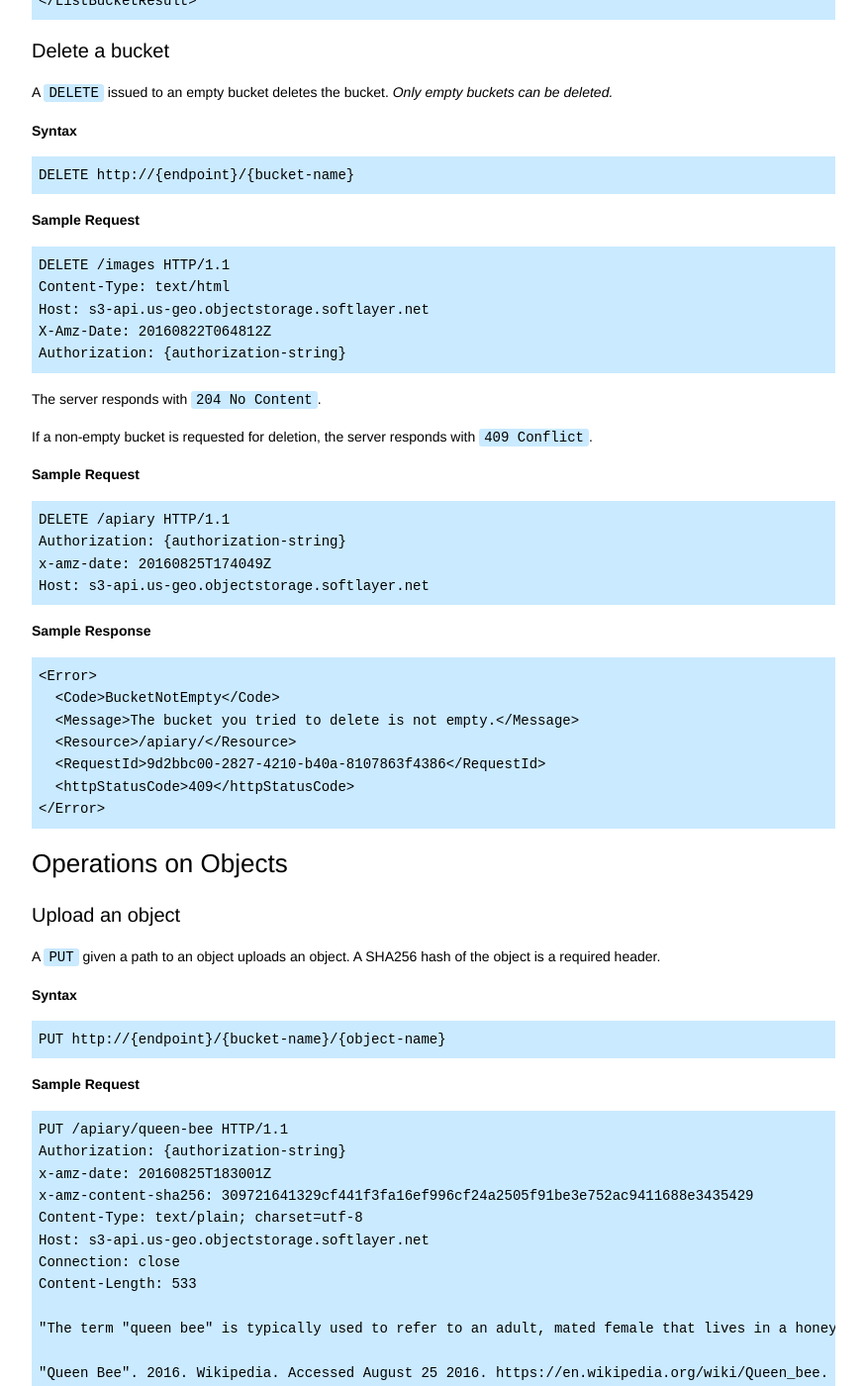
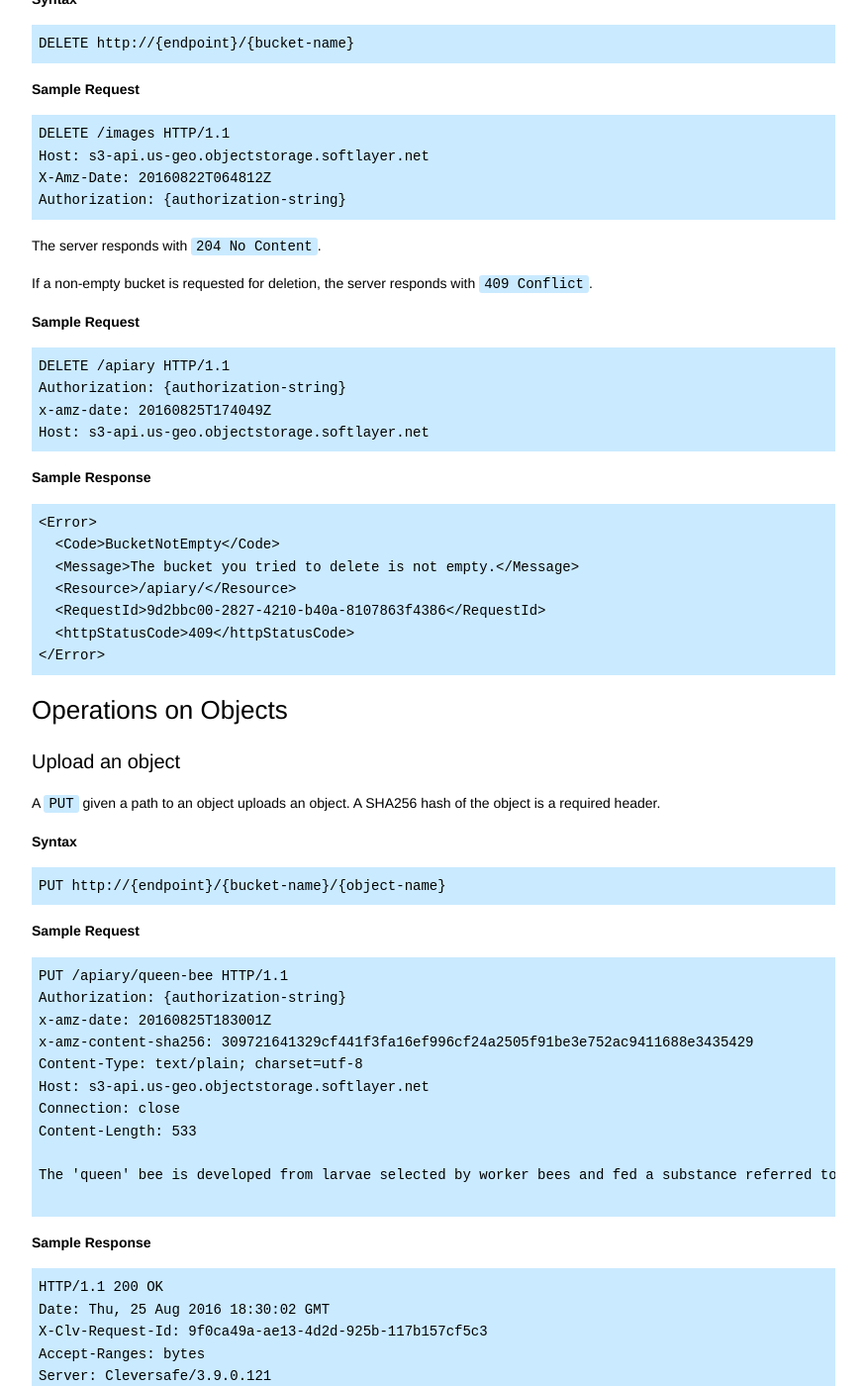
Before and after one commit to mpcarl-ibm/crs-docs, a Jekyll site: the page built from _api/reference.md, in a window 1280 px wide and 1400 px high, scrolled down 5023 px. Shown: the whole window at 99% size, without its empty margins (367-1242 px from the left). Built offline with Jekyll 4.4.1, drawn with Linux system fonts in a browser that asks for light colours; some of the changed text lies outside the part shown.

Commit message:
removed some comments, specified bucket limit, fixed types in samples

````diff
--- a/_api/reference.md
+++ b/_api/reference.md
@@ -42,19 +42,16 @@
 ####  Common Response Headers
 The following table describes common response headers.
 
-```** INTERNAL DRAFT NOTE: ETag and X-Clv-S3-Version might be removed. X-Clv-Request-id should possibly be renamed to X-IBM-Request-id **```
 
 |  Header        | Note |
 |----------------|------|
 | Content-Length |      |
 |Connection     |       |
 | Date           |       |
-| ETag           |  Contains MD5 checksum. |
 | Server         |      |
 |x-amz-request-id|       |
 |X-Clv-Request-Id|  Unique identifier per response an IBM COS Support Engineer uses for diagnostics and troubleshooting purposes. |
 |x-amz-version-id|      |
-|X-Clv-S3-Version|  S3 version  used for the request. |
 
 ### Operations on Service
 {: #operations-on-service}
@@ -128,7 +125,7 @@
 
 ~~~
 PUT /images HTTP/1.1
-Content-Type: text/html
+Content-Type: text/plain
 Host: s3-api.us-geo.objectstorage.softlayer.net
 X-Amz-Date: 20160821T052842Z
 Authorization:{authorization-string}
@@ -240,7 +237,6 @@
 
 ~~~
 DELETE /images HTTP/1.1
-Content-Type: text/html
 Host: s3-api.us-geo.objectstorage.softlayer.net
 X-Amz-Date: 20160822T064812Z
 Authorization: {authorization-string}
@@ -297,9 +293,7 @@
 Connection: close
 Content-Length: 533
 
-"The term "queen bee" is typically used to refer to an adult, mated female that lives in a honey bee colony or hive; she is usually themother of most, if not all, of the bees in the beehive.[1] The queens are developed from larvae selected by worker bees and specially fed in order to become sexually mature. There is normally only one adult, mated queen in a hive, in which case the bees will usually follow and fiercely protect her."
-
-"Queen Bee". 2016. Wikipedia. Accessed August 25 2016. https://en.wikipedia.org/wiki/Queen_bee.
+The 'queen' bee is developed from larvae selected by worker bees and fed a substance referred to as 'royal jelly' to accelerate sexual maturity. After a short while the 'queen' is the mother of nearly every bee in the hive, and the colony will fight fiercly to protect her.
 
 ~~~
 
@@ -387,9 +381,7 @@
 Last-Modified: Thu, 25 Aug 2016 17:46:53 GMT
 Content-Length: 467
 
-"A worker bee is any female (eusocial) bee that lacks the full reproductive capacity of the colony's queen bee; under most circumstances, this is correlated to an increase in certain non-reproductive activities relative to a queen, as well. Worker bees occur in many bee species other than honey bees, but this is by far the most familiar colloquial use of the term."
-
-"Worker Bee". 2016. Wikipedia. Accessed August 25 2016. https://en.wikipedia.org/wiki/Worker_bee.
+Female bees that are not fortunate enough to be selected to be the 'queen' while they were still larvae become known as 'worker' bees. These bees lack the ability to reproduce and instead ensure that the hive functions smoothly, acting almost as a single organism in fulfilling their purpose.
 ~~~
 
 #### DELETE Object
````
Also changed, not shown: other parts of _api/reference.md (+3 -3 lines), _api/overview.md (+3 -3 lines), _gettingstarted/buckets-objects.md (+3 -3 lines), _gettingstarted/credentials-endpoints.md (+1 -0 lines), _gettingstarted/ordering-billing.md (+1 -1 lines), 6 other files.
